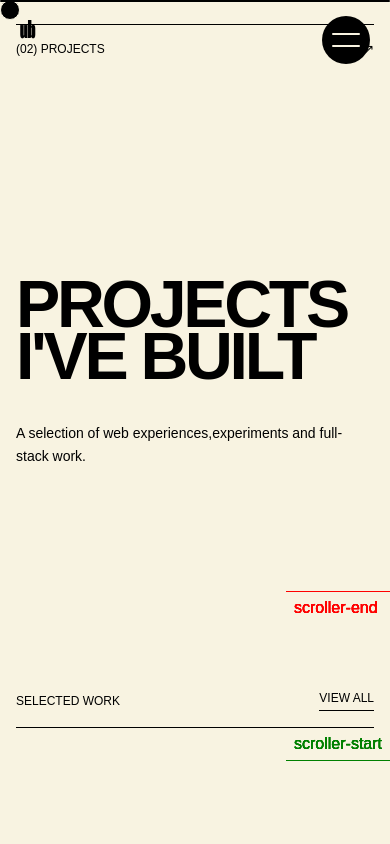
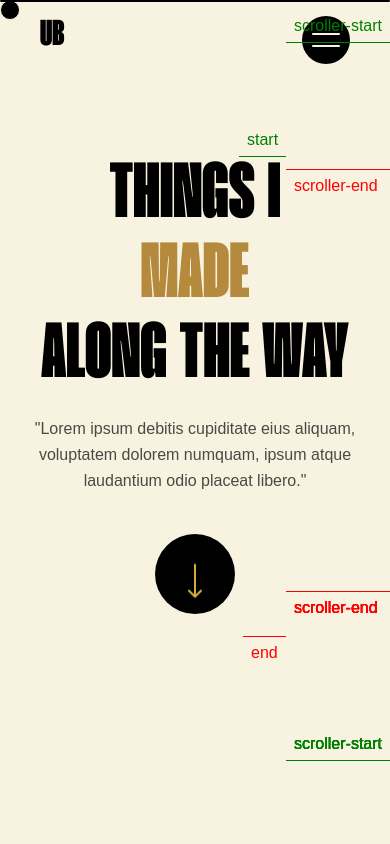
Before and after one commit to ushabinwar/my-portfolio, a React (Vite) app: page /project in a window 390 px wide. Shown: the top 844 px of the page. Built offline with nearby package versions, Linux system fonts and the light colour scheme.

Commit message:
project front page and nav changes

```diff
--- a/src/components/About/AboutFrontPage.jsx
+++ b/src/components/About/AboutFrontPage.jsx
@@ -86,7 +86,7 @@ const AboutFrontPage = () => {
 
         <div className="row3  overflow-hidden ">
           <h1 className="sm:text-[13vw] text-[20vw] leading-20 text-center md:text-[12vw] md:leading-36 font-[MangoGro]  lg:text-[10vw] font-black uppercase">
-            Know About Me
+            Know <span className="text-[#B58A3C]">About Me</span>
           </h1>
         </div>
       </div>
--- a/src/components/Experience/Experience.jsx
+++ b/src/components/Experience/Experience.jsx
@@ -145,7 +145,7 @@ const Experience = () => {
 
           <h2
             className="
-              text-[16vw]
+              text-[13vw]
               font-black
               uppercase
               leading-[0.78]
--- a/src/components/Nav/index.jsx
+++ b/src/components/Nav/index.jsx
@@ -71,8 +71,10 @@ const Navbar = () => {
   console.log(toggle, "toggle satate");
   return (
     <>
-      <div className=" z-10 w-full px-5 py-4 flex justify-between  fixed">
-        <h5 className="font-[mangoGro] text-2xl">ub</h5>
+      <div className=" z-[99] w-full px-10 py-4 flex justify-between  fixed">
+        <h5 className="font-[mangoGro] text-4xl text-black mix-blend-difference">
+          UB
+        </h5>
         <div
           onClick={MenuClick}
           className="relative w-12 h-12 rounded-full bg-black flex items-center justify-center"
@@ -91,7 +93,7 @@ const Navbar = () => {
         </div>
       </div>
 
-      <div
+      {/* <div
         ref={navRef}
         className={`h-screen z-6 w-full  text-cream bg-secondary fixed flex flex-col justify-center items-center  ${toggle ? "block" : "hidden"} `}
       >
@@ -107,7 +109,7 @@ const Navbar = () => {
               onClick={() => setToggle(false)}
               className="group w-fit"
             >
-              <div className="flex items-center gap-5  w-fit overflow-hidden font-[voyage] font-bold  ">
+              <div className="flex items-center gap-5 w-fit overflow-hidden font-[voyage]  font-bold  ">
                 <span className="w-8 text-right text-3xl font-normal  opacity-70">
                   {item.id}
                 </span>
@@ -117,9 +119,87 @@ const Navbar = () => {
               <div className="h-1 w-0 mt-1 bg-cream rounded-full transition-all duration-500 ease-in-out group-hover:w-full group-focus-within:w-full"></div>
             </Link>
           ))}
+        </div> */}
+
+      <div
+        ref={navRef}
+        className={`fixed inset-0 z-10 h-screen w-full bg-black text-cream
+    ${toggle ? "flex" : "hidden"}
+    flex-col justify-center px-6 md:px-12 lg:px-20`}
+      >
+        {/* Menu links */}
+        <div ref={linkRef} className="flex flex-col gap-3 md:gap-4">
+          {navLinks.map((item) => (
+            <Link
+              key={item.path}
+              to={item.path}
+              onClick={() => setToggle(false)}
+              className="nav-link group w-fit"
+            >
+              <div className="flex items-center gap-4 md:gap-8">
+                {/* Number */}
+                <span className="text-sm md:text-base opacity-40 font-[FjallaOne]">
+                  {item.id}
+                </span>
+
+                {/* Name + Arrow */}
+                <div className="flex items-center overflow-hidden">
+                  <h1
+                    className="
+                font-[MangoGro]
+                uppercase
+                text-6xl
+                sm:text-7xl
+                md:text-8xl
+                lg:text-[7vw]
+                leading-[0.9]
+                transition-transform
+                duration-500
+                ease-out
+               -tracking-normal
+                group-hover:translate-x-3
+              "
+                  >
+                    {item.name}
+                  </h1>
+
+                  <span
+                    className="
+                ml-3
+                text-3xl md:text-5xl
+                opacity-0
+                -translate-x-5
+                transition-all
+                duration-500
+                group-hover:opacity-100
+                group-hover:translate-x-0
+              "
+                  >
+                    ↗
+                  </span>
+                </div>
+              </div>
+
+              {/* underline */}
+              <div
+                className="
+            ml-8 md:ml-14
+            mt-2
+            lg:mt-0
+            h-[2px]
+            w-0
+            bg-cream
+            transition-all
+            duration-500
+            group-hover:w-full
+          "
+              />
+            </Link>
+          ))}
         </div>
+      </div>
 
-        {/* <div className="bg-red-400 flex lg:w-1/2 items-center justify-between w-full px-5">
+      {/* <div className="bg-red-400 flex lg:w-1/2 items-center justify-between w-full px-5">
           <div className=" flex gap-3">
             <a
               href="https://www.linkedin.com/in/usha-binwar-4a24b924a/"
@@ -175,7 +255,6 @@ const Navbar = () => {
           </div>
           <h6>ushabinwar@gmail.com</h6>
         </div> */}
-      </div>
     </>
   );
 };
--- a/src/components/Projects/ProjectFrontPage.jsx
+++ b/src/components/Projects/ProjectFrontPage.jsx
@@ -1,255 +1,119 @@
-// // import React from 'react'
-
-// // const ProjectFrontPage = () => {
-// //   return (
-// //     <div className='min-h-screen w-full bg-emerald-300'>ProjectFrontPage</div>
-// //   )
-// // }
-
-// // export default ProjectFrontPage
-
-// import React, { useRef } from "react";
-// import { Link } from "react-router-dom";
-// import { useGSAP } from "@gsap/react";
-// import gsap from "gsap";
-// import { ScrollTrigger } from "gsap/ScrollTrigger";
-// import { FaArrowUpRightFromSquare } from "react-icons/fa6";
-
-// gsap.registerPlugin(ScrollTrigger);
-
-// const  ProjectFrontPage = () => {
-//   const sectionRef = useRef(null);
-
-//   useGSAP(
-//     () => {
-//       const tl = gsap.timeline({
-//         scrollTrigger: {
-//           trigger: sectionRef.current,
-//           start: "top 70%",
-//         },
-//       });
-
-//       tl.from(".project-label", {
-//         y: 30,
-//         opacity: 0,
-//         duration: 0.7,
-//         ease: "power3.out",
-//       })
-//         .from(
-//           ".project-title span",
-//           {
-//             yPercent: 120,
-//             duration: 1,
-//             stagger: 0.15,
-//             ease: "power4.out",
-//           },
-//           "-=0.3"
-//         )
-//         .from(
-//           ".project-description",
-//           {
-//             y: 40,
-//             opacity: 0,
-//             duration: 0.8,
-//             ease: "power3.out",
-//           },
-//           "-=0.5"
-//         )
-//         .from(
-//           ".project-link",
-//           {
-//             y: 30,
-//             opacity: 0,
-//             duration: 0.6,
-//             ease: "power3.out",
-//           },
-//           "-=0.4"
-//         );
-//     },
-//     { scope: sectionRef }
-//   );
-
-//   return (
-//     <section
-//       ref={sectionRef}
-//       className="relative flex min-h-screen w-full flex-col justify-between overflow-hidden bg-[#F8F3E1] px-4 py-8 text-black sm:px-6 md:px-10 lg:px-16"
-//     >
-//       {/* TOP */}
-
-//       <div className="project-label flex items-center justify-between border-b border-black pb-4 text-xs sm:text-sm">
-//         <span>(02)</span>
-
-//         <span>SELECTED WORK</span>
-//       </div>
-
-//       {/* CENTER */}
-
-//       <div className="project-title flex flex-col gap-2 overflow-hidden">
-//         <div className="overflow-hidden">
-//           <span className="block text-[20vw] font-bold leading-[0.75] tracking-[-0.06em]">
-//             PROJEC
-//           </span>
-//         </div>
-
-//         <div className="overflow-hidden text-right">
-//           <span className="block text-[20vw] font-bold leading-[0.75] tracking-[-0.06em]">
-//             TS
-//           </span>
-//         </div>
-//       </div>
-
-//       {/* BOTTOM */}
-
-//       <div className="flex flex-col gap-8 border-t border-black pt-5 sm:flex-row sm:items-end sm:justify-between">
-//         <p className="project-description max-w-md text-sm leading-relaxed sm:text-base">
-//           A collection of things I've built, designed
-//           and experimented with — from full-stack
-//           applications to interactive web experiences.
-//         </p>
-
-//         <Link
-//           to="/projects"
-//           className="project-link group flex w-fit items-center gap-4 border border-black px-6 py-4 text-sm transition-all duration-300 hover:bg-black hover:text-[#F8F3E1]"
-//         >
-//           VIEW PROJECTS
-
-//           <FaArrowUpRightFromSquare className="transition-transform duration-300 group-hover:rotate-45" />
-//         </Link>
-//       </div>
-//     </section>
-//   );
-// };
-
-// export default  ProjectFrontPage;
-
-import React, { useRef } from "react";
-import { Link } from "react-router-dom";
 import { useGSAP } from "@gsap/react";
 import gsap from "gsap";
 import { ScrollTrigger } from "gsap/ScrollTrigger";
+import React, { useRef } from "react";
 
+const ProjectFrontPage = () => {
+  const circleRef = useRef(null);
+  const textRef = useRef(null);
+  useGSAP(() => {
+    // Initial reveal
+    gsap.from(textRef.current.querySelectorAll("h1"), {
+      yPercent: 100,
+      opacity: 0,
+      duration: 1.2,
+      ease: "power4.out",
+      stagger: 0.15,
+    });
 
-gsap.registerPlugin(ScrollTrigger);
-
-const  ProjectFrontPage = () => {
-  const sectionRef = useRef(null);
-
-  useGSAP(
-    () => {
+    // All rows controlled by ONE ScrollTrigger
     const tl = gsap.timeline({
       scrollTrigger: {
-          trigger: sectionRef.current,
-          start: "top 75%",
+        trigger: textRef.current,
+        start: "top 5%",
+        end: "bottom 20%",
+        scrub: 2,
+        markers: true,
       },
     });
 
-      tl.from(".project-top-line", {
-        scaleX: 0,
-        transformOrigin: "left",
-        duration: 0.8,
-        ease: "power3.out",
-      })
-        .from(
-          ".project-heading",
+    tl.to(
+      ".row1",
       {
-            y: 60,
-            opacity: 0,
-            duration: 1,
-            ease: "power4.out",
+        x: -600,
+        ease: "none",
       },
-          "-=0.4"
-        )
-        .from(
-          ".project-description",
-          {
-            y: 25,
-            opacity: 0,
-            duration: 0.7,
-            ease: "power3.out",
-          },
-          "-=0.5"
-        )
-        .from(
-          ".project-bottom",
-          {
-            y: 20,
-            opacity: 0,
-            duration: 0.6,
-            ease: "power3.out",
-          },
-          "-=0.4"
-        );
-    },
-    { scope: sectionRef }
+      0,
     );
 
+    tl.to(
+      ".row2",
+      {
+        x: 600,
+        ease: "none",
+      },
+      0,
+    );
+
+    tl.to(
+      ".row3",
+      {
+        x: -500,
+        ease: "none",
+      },
+      0,
+    );
+  });
+
+  useGSAP(() => {
+    gsap.to(circleRef.current.querySelector("svg"), {
+      y: 8,
+      duration: 0.6,
+      repeat: -1,
+      yoyo: true,
+      ease: "power1.inOut",
+    });
+  }, []);
   return (
-    <section
-      ref={sectionRef}
-      className="min-h-screen w-full bg-[#F8F3E1] px-4 py-6 text-black sm:px-6 md:px-10 lg:px-16"
-    >
-      {/* TOP */}
+    <section className="min-h-screen w-full bg-[#F8F3E1] text-black p-1  ">
+      <div className="  overflow-hidden px-4 sm:px-6 md:px-20 py-10 mt-28  md:mt-6 ">
+        <div ref={textRef} className=" ">
+          <div className=" row1 overflow-hidden  ">
+            <h1 className="text-[20vw] leading-20 text-center md:text-[12vw] md:leading-36 font-[MangoGro] sm:text-[13vw]  lg:text-[10vw] font-black uppercase ">
+              THINGS I
+            </h1>
+          </div>
 
-      <div className="project-top-line border-t border-black pt-4">
-        <div className="flex items-center justify-between text-xs uppercase sm:text-sm">
-          <span>(02) PROJECTS</span>
+          <div className=" row2 overflow-hidden  ">
+            <h1 className="text-[20vw] text-center leading-20 text-[#B58A3C] md:text-[12vw] md:leading-36 font-[MangoGro] sm:text-[13vw]  lg:text-[10vw] font-black uppercase ">
+              MADE
+            </h1>
+          </div>
 
-          <span>↗</span>
+          <div className="row3  overflow-hidden ">
+            <h1 className="sm:text-[13vw] text-[20vw] leading-20 text-center md:text-[12vw] md:leading-36 font-[MangoGro]  lg:text-[10vw] font-black uppercase">
+              ALONG THE WAY
+            </h1>
           </div>
         </div>
-
-      {/* MAIN CONTENT */}
-
-      <div className="flex min-h-[75vh] flex-col justify-center">
-        <div className="grid grid-cols-1 gap-10 md:grid-cols-2 md:items-end">
-          {/* HEADING */}
-
-          <div className="overflow-hidden">
-            <h2 className="project-heading text-[17vw] font-bold uppercase leading-[0.78] tracking-[-0.05em] sm:text-[15vw] md:text-[10vw]">
-              PROJECTS
-              <br />
-              I'VE BUILT
-            </h2>
+        <p className="text-center md:w-[50%] m-auto mt-5 text-md paragraph max-w-2xl text-black/70 leading-relaxed">
+          "Lorem ipsum debitis cupiditate eius aliquam, voluptatem dolorem
+          numquam, ipsum atque laudantium odio placeat libero."
+        </p>
       </div>
 
-          {/* DESCRIPTION */}
-
-          <div className="project-description flex justify-start md:justify-end">
-            <p className="max-w-md text-sm leading-relaxed sm:text-base">
-              A selection of web experiences,
-              <br className="hidden sm:block" />
-              experiments and full-stack work.
-            </p>
-          </div>
-        </div>
-      </div>
-
-      {/* BOTTOM */}
-
-      <div className="project-bottom flex items-center justify-between border-b border-black pb-4 text-xs uppercase sm:text-sm">
-        <span className="hidden sm:block">
-          MERN / REACT / GSAP
-        </span>
-
-        <span className="sm:hidden">
-          SELECTED WORK
-        </span>
-
-        <Link
-          to="/projects"
-          className="group flex items-center gap-3 transition-all duration-300"
+      <div
+        ref={circleRef}
+        className="circle h-20 w-20 m-auto  flex justify-center items-center  bg-black rounded-full"
       >
-          <span className="border-b border-black pb-1">
-            VIEW ALL
-          </span>
-
-          {/* <FaArrowUpRight
-            className="transition-transform duration-300 group-hover:translate-x-1 group-hover:-translate-y-1"
-          /> */}
-        </Link>
+        <svg
+          width="36"
+          height="20"
+          className="rotate-[90deg]"
+          viewBox="0 0 36 16"
+          fill="none"
+        >
+          <path
+            d="M1 8H33M33 8L27 2M33 8L27 14"
+            stroke="#D4AF37"
+            strokeWidth="2"
+            strokeLinecap="round"
+            strokeLinejoin="round"
+          />
+        </svg>
       </div>
     </section>
   );
 };
 
-export default  ProjectFrontPage;
+export default ProjectFrontPage;
```
Lines whose indentation alone changed are shown as unchanged.
